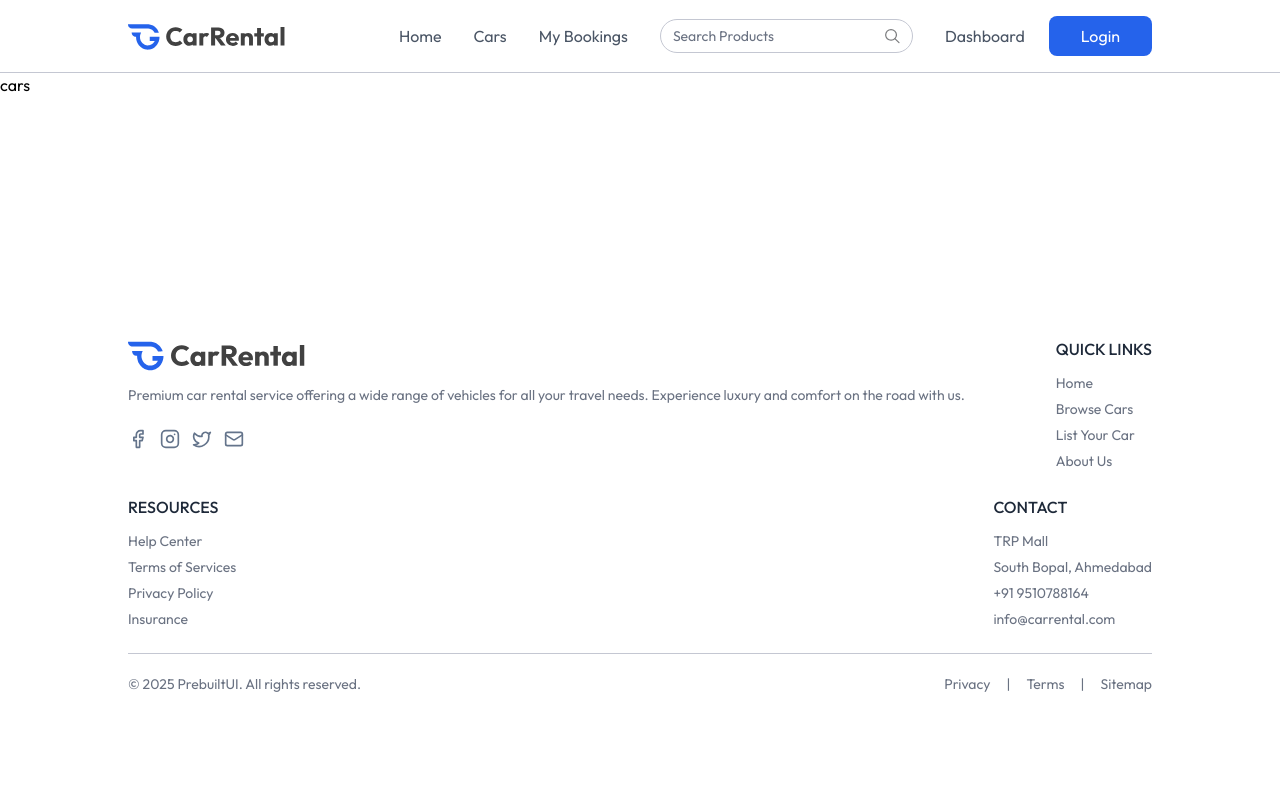
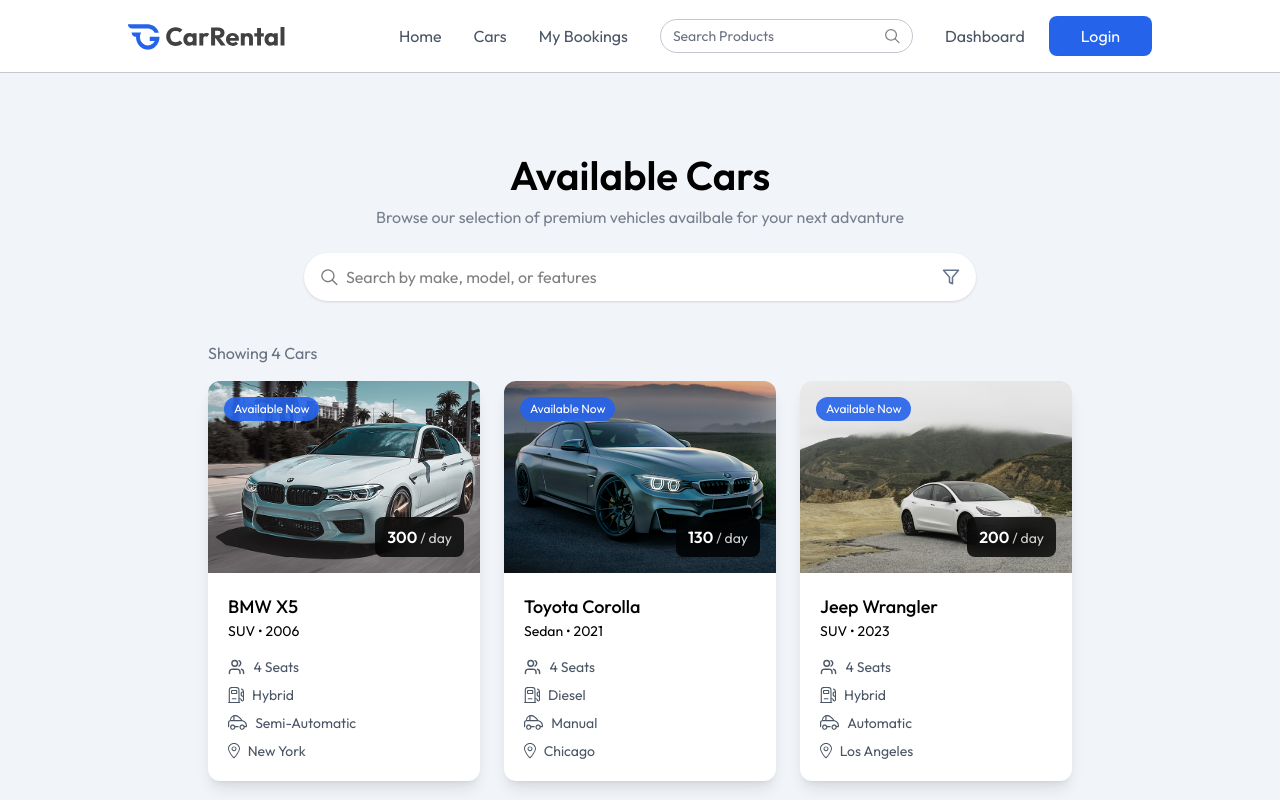
Before and after one commit to bhautik2004/CARRENTAL, a React (Vite) app in the folder client/: page /cars in a window 1280 px wide. Shown: the top 800 px of the page. Built offline with nearby package versions, Linux system fonts and the light colour scheme.

Commit message:
Feat : Cars Page Complete

```diff
--- a/client/src/pages/Cars.jsx
+++ b/client/src/pages/Cars.jsx
@@ -1,11 +1,51 @@
-import React from 'react'
+import React from "react";
+import Title from "../components/Title";
+import { assets, dummyCarData } from "../assets/assets";
+import { useState } from "react";
+import CarCard from "../components/carCard";
 
 const Cars = () => {
+  const [input, setinput] = useState("");
   return (
-    <div>
-      <h1>cars</h1>
+    <div className="flex flex-col items-center py-20 bg-light max-md:px-4">
+      <Title
+        title="Available Cars"
+        subTitle="Browse our selection of premium vehicles availbale for your next advanture "
+      />
+
+      <div className="flex items-center justify-center w-full max-w-2xl mx-auto">
+        <div className="flex items-center bg-white px-4 mt-6 w-full h-12 rounded-full shadow">
+          <img
+            src={assets.search_icon}
+            alt="search"
+            className="w-4.5 h-4.5 mr-2"
+          />
+          <input
+            onChange={(e) => setinput(e.target.value)}
+            type="text"
+            value={input}
+            placeholder="Search by make, model, or features"
+            className="w-full h-full outline-none text-gray-  500"
+          />
+          <img
+            src={assets.filter_icon}
+            alt="filter"
+            className="w-4.5 h-4.5 ml-2"
+          />
+        </div>
+      </div>
+      <div className="px-6 md:px-16 lg:px-24 xl:px-32 mt-10">
+        <p className="text-gray-500 xl:px-20 max-w-7xl mx-auto">Showing {dummyCarData.length} Cars</p>
+        <div className="grid grid-cols-1 sm:grid-cols-2 lg:grid-cols-3 gap-6 mt-4 xl:px-20 max-w-7xl mx-auto">
+          {dummyCarData.map((car,index) => (
+            <div>
+              <CarCard key={index} car={car} currency="₹" />
+            </div>
+          ))}
+        </div>
+      </div>
     </div>
-  )
-}
+  );
+};
 
-export default Cars
+export default Cars;
```
